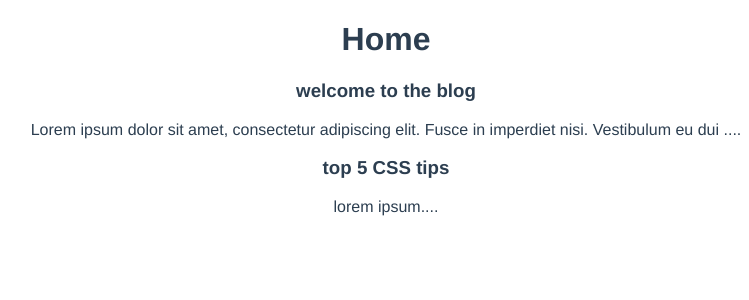
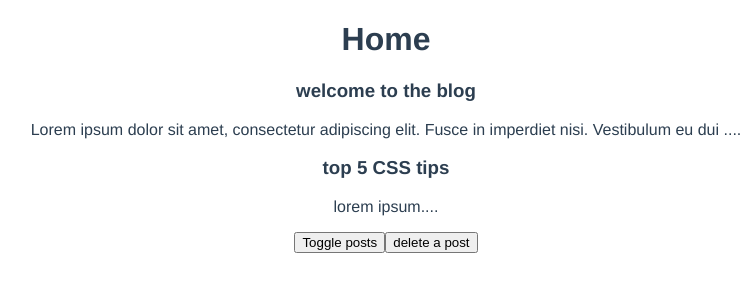
Before and after one commit to alexrem1/Vue3Firebase, a Vue app in the folder Composition_API/dojo-blog/: page / in a window 1280 px wide. Shown: the top 300 px of the page, without its empty margins (254-1003 px from the left). Built offline with nearby package versions, Linux system fonts and the light colour scheme.

Commit message:
Lifecycle Hooks

```diff
--- a/Composition_API/dojo-blog/src/components/PostList.vue
+++ b/Composition_API/dojo-blog/src/components/PostList.vue
@@ -5,13 +5,19 @@
 </template>
 
 <script>
+import { onMounted, onUnmounted, onUpdated } from "vue";
 import SinglePost from "./SinglePost.vue";
 
 export default {
   components: { SinglePost },
   props: ["posts"],
   setup(props) {
-    console.log(props, props.posts);
+    onMounted(() => console.log("component mounted"));
+    onUnmounted(() => console.log("component unmounted"));
+    onUpdated(() => console.log("component updated"));
+  },
+  mounted() {
+    console.log("mounted using options API");
   },
 };
 </script>
--- a/Composition_API/dojo-blog/src/views/Home.vue
+++ b/Composition_API/dojo-blog/src/views/Home.vue
@@ -1,7 +1,11 @@
 <template>
   <div class="home">
     <h1>Home</h1>
-    <PostList :posts="posts" />
+    <PostList :posts="posts" v-if="showPosts" />
+    <button @click="showPosts = !showPosts">Toggle posts</button>
+    <!--onUnmounted -->
+    <button @click="posts.pop()">delete a post</button>
+    <!--onUpdated -->
   </div>
 </template>
 
@@ -24,7 +28,9 @@ export default {
       { title: "top 5 CSS tips", body: "lorem ipsum", id: 2 },
     ]);
 
-    return { posts };
+    const showPosts = ref(true);
+
+    return { posts, showPosts };
   },
 };
 </script>
```
